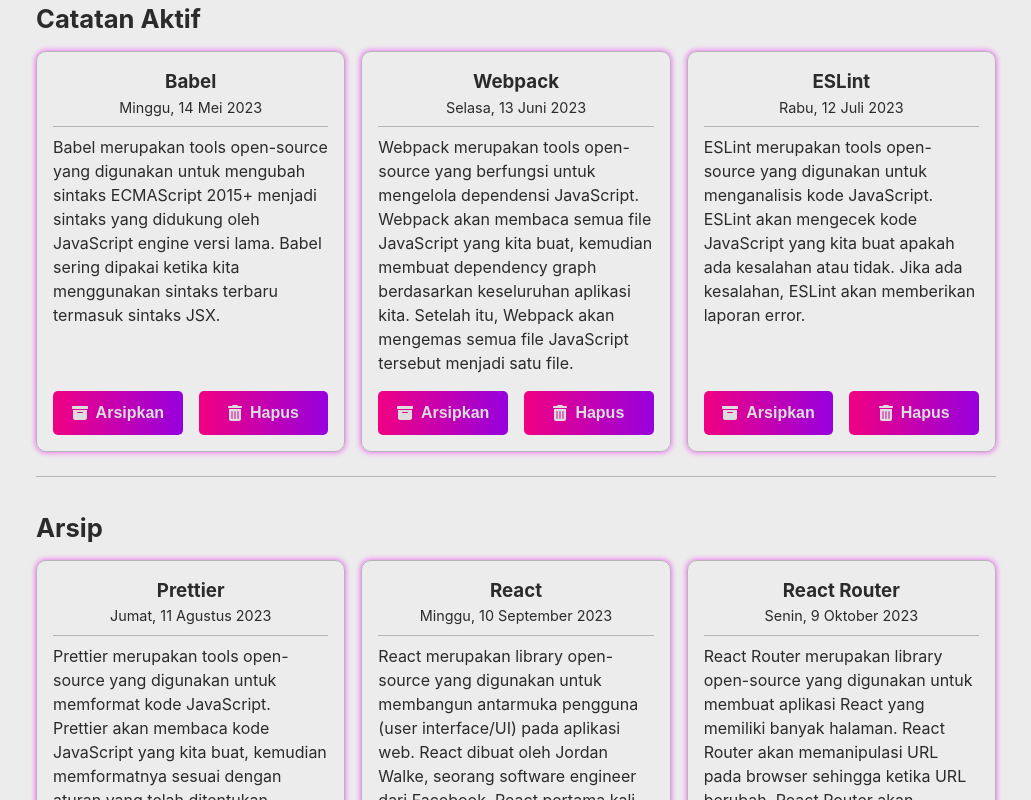
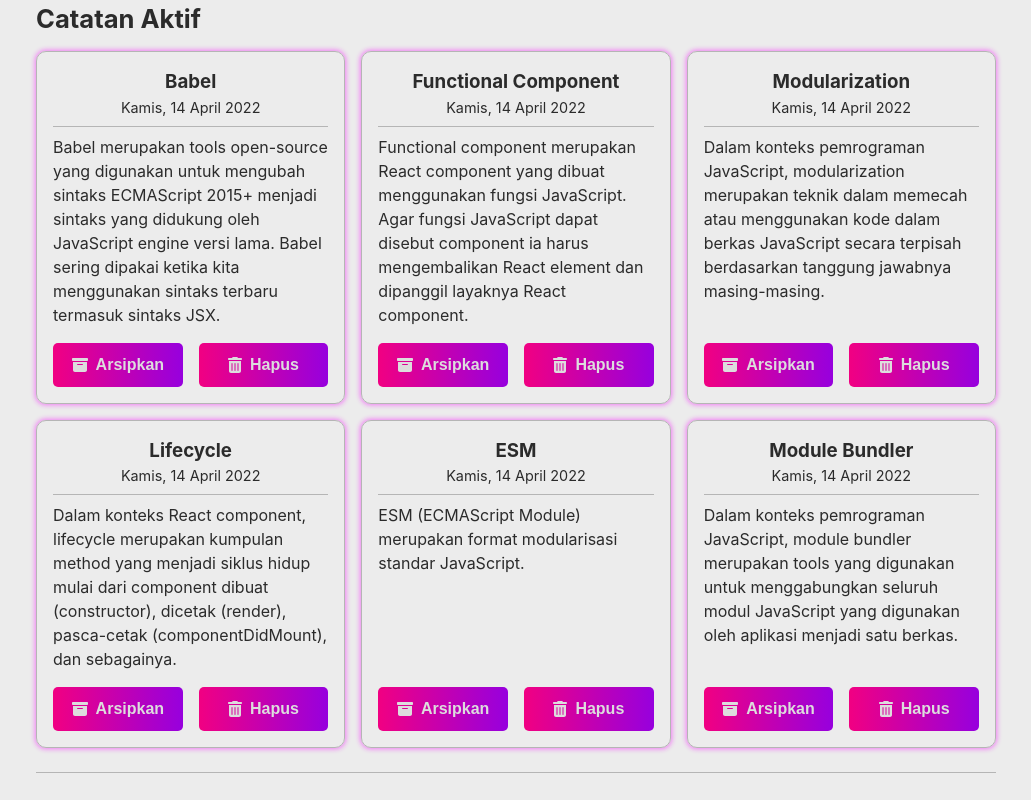
Before and after one commit to mirzaq19/notes-dcd, a React (Vite) app: page / in a window 1280 px wide. Shown: the part 760-1560 px from the top of the page, without its empty margins (124-1155 px from the left). Built offline with nearby package versions, Linux system fonts and the light colour scheme.

Commit message:
fix: change with the given data

```diff
--- a/src/App.jsx
+++ b/src/App.jsx
@@ -3,11 +3,11 @@
 import NotesForm from './components/NotesForm'
 import Search from './components/Search'
 import ThemeWrapper from './components/ThemeWrapper'
-import getData from './utilities/getData'
+import { getInitialData } from './utilities/getData'
 import { useState } from 'react'
 
 function App() {
-  const [notes, setNotes] = useState(getData())
+  const [notes, setNotes] = useState(getInitialData)
   const [searchNotes, setSearchNotes] = useState([])
   const [keyword, setKeyword] = useState('')
 
--- a/src/components/NoteItem.jsx
+++ b/src/components/NoteItem.jsx
@@ -6,6 +6,7 @@
   faExchange,
 } from '@fortawesome/free-solid-svg-icons'
 import { FontAwesomeIcon } from '@fortawesome/react-fontawesome'
+import { showFormattedDate } from '../utilities/getData'
 
 const NoteItem = ({
   title,
@@ -15,18 +16,11 @@
   onArchive,
   onDelete,
 }) => {
-  const dateForHuman = new Date(createdAt).toLocaleDateString('id-ID', {
-    weekday: 'long',
-    day: 'numeric',
-    month: 'long',
-    year: 'numeric',
-  })
-
   return (
     <div className={styles.card}>
       <div className={styles.card_content}>
         <h3>{title}</h3>
-        <p className={styles.date}>{dateForHuman}</p>
+        <p className={styles.date}>{showFormattedDate(createdAt)}</p>
         <hr className={styles.divider} />
         <p>{body}</p>
       </div>
--- a/src/utilities/getData.js
+++ b/src/utilities/getData.js
@@ -1,48 +1,56 @@
-const getData = () => {
-  return [
+const getInitialData = () => [
   {
     id: 1,
     title: 'Babel',
     body: 'Babel merupakan tools open-source yang digunakan untuk mengubah sintaks ECMAScript 2015+ menjadi sintaks yang didukung oleh JavaScript engine versi lama. Babel sering dipakai ketika kita menggunakan sintaks terbaru termasuk sintaks JSX.',
+    createdAt: '2022-04-14T04:27:34.572Z',
     archived: false,
-      createdAt: '2023-05-14T04:27:34.572Z',
   },
   {
     id: 2,
-      title: 'Webpack',
-      body: 'Webpack merupakan tools open-source yang berfungsi untuk mengelola dependensi JavaScript. Webpack akan membaca semua file JavaScript yang kita buat, kemudian membuat dependency graph berdasarkan keseluruhan aplikasi kita. Setelah itu, Webpack akan mengemas semua file JavaScript tersebut menjadi satu file.',
+    title: 'Functional Component',
+    body: 'Functional component merupakan React component yang dibuat menggunakan fungsi JavaScript. Agar fungsi JavaScript dapat disebut component ia harus mengembalikan React element dan dipanggil layaknya React component.',
+    createdAt: '2022-04-14T04:27:34.572Z',
     archived: false,
-      createdAt: '2023-06-13T04:27:34.572Z',
   },
   {
     id: 3,
-      title: 'ESLint',
-      body: 'ESLint merupakan tools open-source yang digunakan untuk menganalisis kode JavaScript. ESLint akan mengecek kode JavaScript yang kita buat apakah ada kesalahan atau tidak. Jika ada kesalahan, ESLint akan memberikan laporan error.',
+    title: 'Modularization',
+    body: 'Dalam konteks pemrograman JavaScript, modularization merupakan teknik dalam memecah atau menggunakan kode dalam berkas JavaScript secara terpisah berdasarkan tanggung jawabnya masing-masing.',
+    createdAt: '2022-04-14T04:27:34.572Z',
     archived: false,
-      createdAt: '2023-07-12T04:27:34.572Z',
   },
   {
     id: 4,
-      title: 'Prettier',
-      body: 'Prettier merupakan tools open-source yang digunakan untuk memformat kode JavaScript. Prettier akan membaca kode JavaScript yang kita buat, kemudian memformatnya sesuai dengan aturan yang telah ditentukan.',
-      archived: true,
-      createdAt: '2023-08-11T04:27:34.572Z',
+    title: 'Lifecycle',
+    body: 'Dalam konteks React component, lifecycle merupakan kumpulan method yang menjadi siklus hidup mulai dari component dibuat (constructor), dicetak (render), pasca-cetak (componentDidMount), dan sebagainya. ',
+    createdAt: '2022-04-14T04:27:34.572Z',
+    archived: false,
   },
   {
     id: 5,
-      title: 'React',
-      body: 'React merupakan library open-source yang digunakan untuk membangun antarmuka pengguna (user interface/UI) pada aplikasi web. React dibuat oleh Jordan Walke, seorang software engineer dari Facebook. React pertama kali diterapkan pada News Feed Facebook pada 2011 dan kemudian pada Instagram pada 2012.',
-      archived: true,
-      createdAt: '2023-09-10T04:27:34.572Z',
+    title: 'ESM',
+    body: 'ESM (ECMAScript Module) merupakan format modularisasi standar JavaScript.',
+    createdAt: '2022-04-14T04:27:34.572Z',
+    archived: false,
   },
   {
     id: 6,
-      title: 'React Router',
-      body: 'React Router merupakan library open-source yang digunakan untuk membuat aplikasi React yang memiliki banyak halaman. React Router akan memanipulasi URL pada browser sehingga ketika URL berubah, React Router akan memastikan komponen yang sesuai dengan URL ditampilkan pada halaman tersebut.',
-      archived: true,
-      createdAt: '2023-10-09T04:27:34.572Z',
+    title: 'Module Bundler',
+    body: 'Dalam konteks pemrograman JavaScript, module bundler merupakan tools yang digunakan untuk menggabungkan seluruh modul JavaScript yang digunakan oleh aplikasi menjadi satu berkas.',
+    createdAt: '2022-04-14T04:27:34.572Z',
+    archived: false,
   },
 ]
+
+const showFormattedDate = (date) => {
+  const options = {
+    weekday: 'long',
+    year: 'numeric',
+    month: 'long',
+    day: 'numeric',
+  }
+  return new Date(date).toLocaleDateString('id-ID', options)
 }
 
-export default getData
+export { getInitialData, showFormattedDate }
```
Lines whose indentation alone changed are shown as unchanged.
